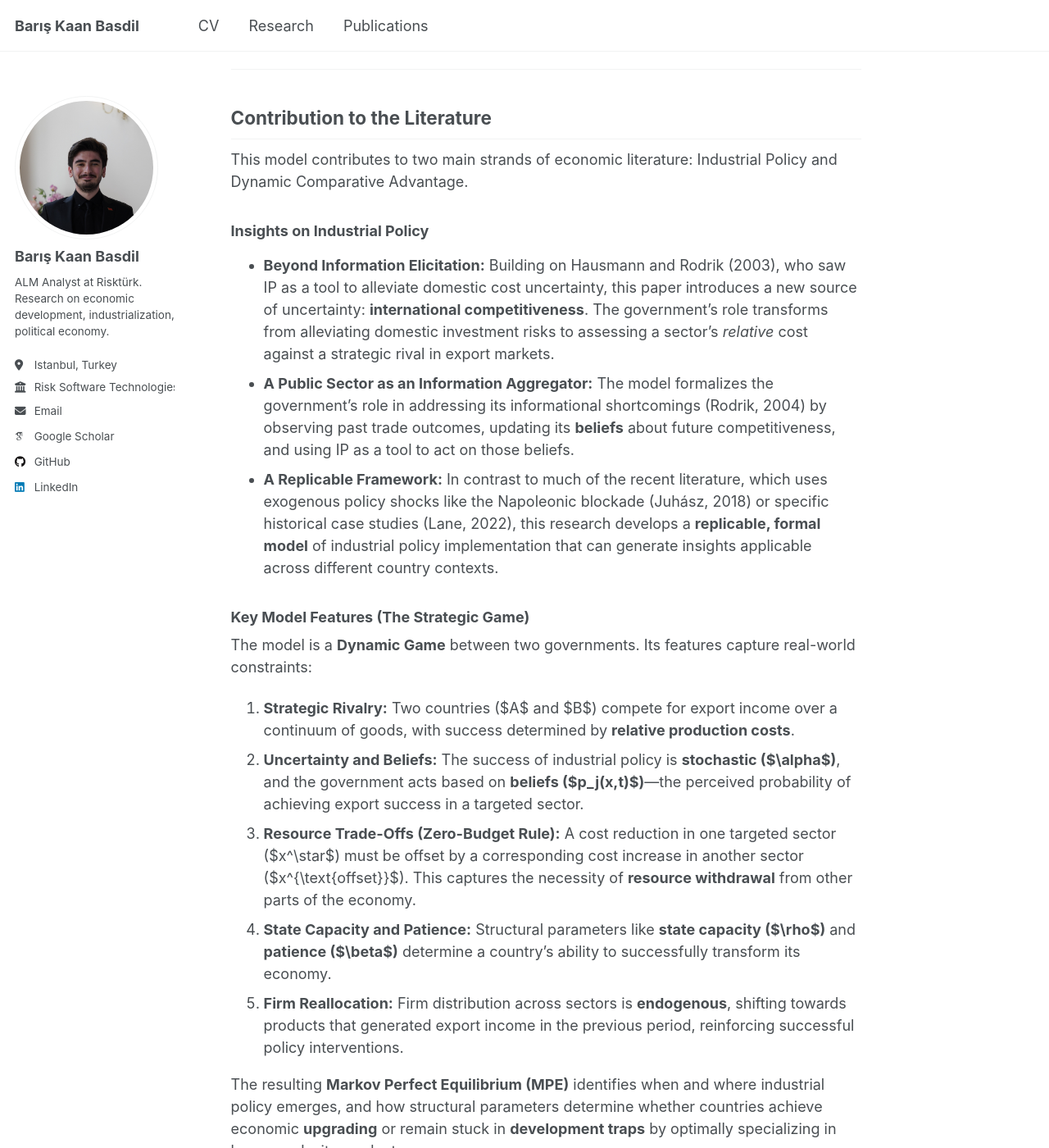
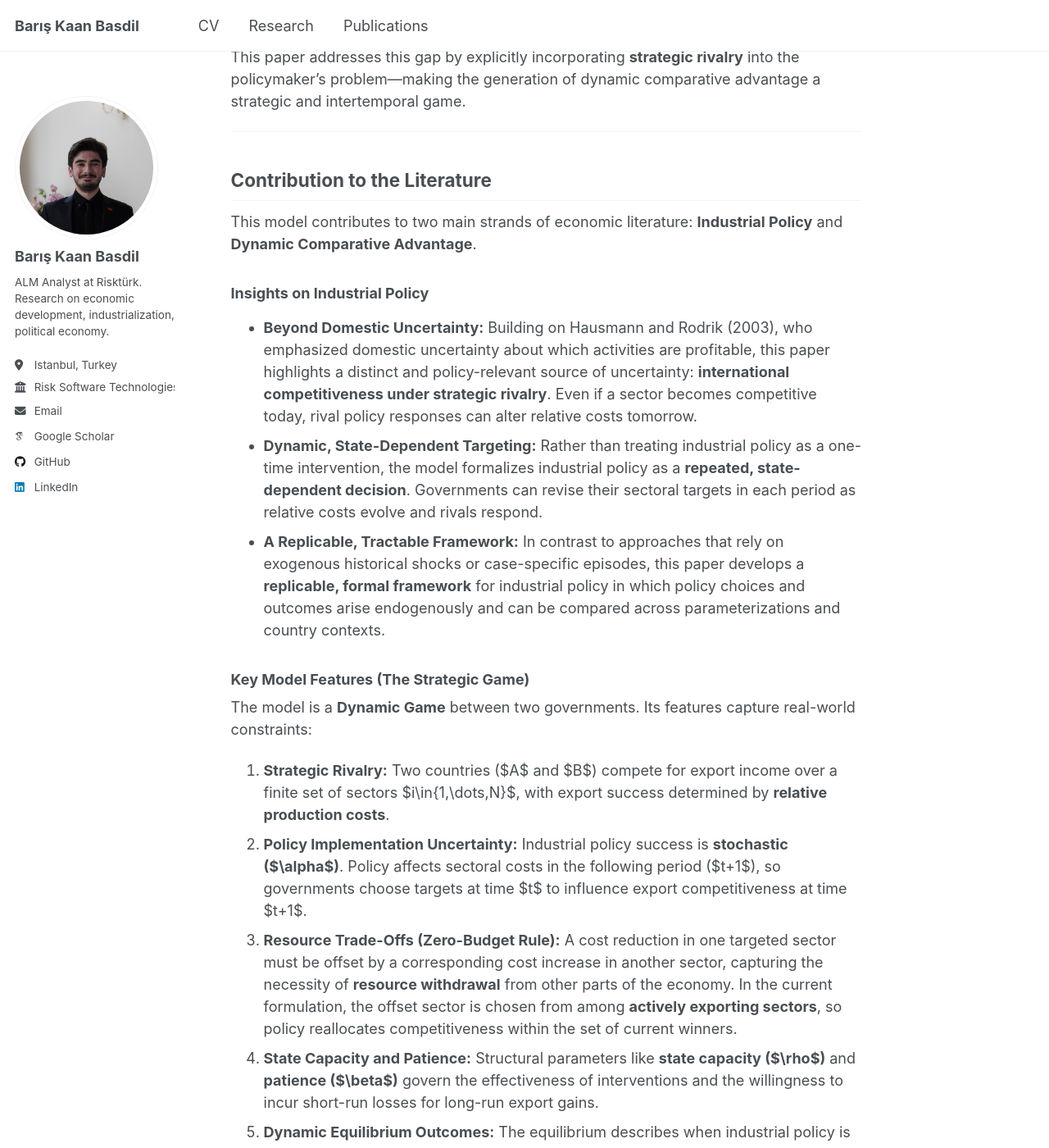
Before and after one commit to bkbasdil/bkbasdil.github.io, a Jekyll site: the page built from _pages/research/industrial-policy.md, in a window 1280 px wide and 1400 px high, scrolled down 857 px. Shown: the whole window at 82% size. Built offline with Jekyll 4.4.1, drawn with Linux system fonts in a browser that asks for light colours; some web fonts are replaced; a script that is not in the unit is left out; some of the changed text lies outside the part shown.

Commit message:
Update industrial-policy.md

```diff
--- a/_pages/research/industrial-policy.md
+++ b/_pages/research/industrial-policy.md
@@ -1,5 +1,5 @@
 ---
-title: "A Model of Strategic Dynamic Comparative Advantage"
+title: "Endogenous Industrial Policy and Dynamic Export Competitiveness"
 permalink: /research/industrial-policy/
 layout: single
 author_profile: true
@@ -9,40 +9,44 @@
 <em>Baris Kaan Basdil</em>
 </h3>
 
+<h3 style="margin-top:-10px; font-weight:normal; color:#555;">
+<em>Baris Kaan Basdil</em>
+</h3>
+
 ## Motivations: Industrial Policy and Strategic Competition
 
-This research introduces a **dynamic game-theoretic model** to study how **governments strategically use industrial policy (IP) to build export competitiveness** in the face of international rivalry and uncertainty.
+This research introduces a **dynamic game-theoretic model** to study how **governments strategically use industrial policy (IP) to build export competitiveness** under international rivalry and policy uncertainty.
 
 ### The Reinterpretation of Comparative Advantage
 
-Traditional Ricardian theory suggests countries should specialize in sectors where they already have a comparative advantage. However, the sequential development strategy of **East Asian countries**—first protecting, then promoting industries—highlights an effort to *build* a comparative advantage over time, rather than relying solely on static endowments. This idea of **dynamic comparative advantage** has been formalized by work such as Redding (1999), which showed that selective trade policy could improve welfare by endogenizing trade patterns and growth. The economic history of nations like **South Korea** under the Heavy-Chemical Industry Drive illustrates the profound impact of such a coordinated, sector-specific strategy.
+Traditional Ricardian theory suggests countries should specialize in sectors where they already have a comparative advantage. However, the sequential development strategy of **East Asian countries**—first protecting, then promoting industries—highlights an effort to *build* comparative advantage over time, rather than relying solely on static endowments. This idea of **dynamic comparative advantage** has been formalized by work such as Redding (1999), which showed that selective trade policy could improve welfare by endogenizing trade patterns and growth. The economic history of nations like **South Korea** under the Heavy-Chemical Industry Drive illustrates the profound impact of such coordinated, sector-specific strategies.
 
 ### The New Era of Strategic Policy
 
 Following the 2008 financial crisis and recent geopolitical tensions, the use of industrial and protectionist policies has surged globally, exemplified by the U.S. **CHIPS and Science Act**. This environment of **tit-for-tat protectionism** introduces a critical element: **strategy**. Policy is no longer conducted in isolation, but in response to the actions, capacities, and successes of trade rivals.
 
-This paper addresses this gap by expanding the policymaker's problem to include **strategic rivalry**—making the generation of dynamic comparative advantage a true game.
+This paper addresses this gap by explicitly incorporating **strategic rivalry** into the policymaker’s problem—making the generation of dynamic comparative advantage a strategic and intertemporal game.
 
 ---
 
 ## Contribution to the Literature
 
-This model contributes to two main strands of economic literature: Industrial Policy and Dynamic Comparative Advantage.
+This model contributes to two main strands of economic literature: **Industrial Policy** and **Dynamic Comparative Advantage**.
 
 ### Insights on Industrial Policy
 
-* **Beyond Information Elicitation:** Building on Hausmann and Rodrik (2003), who saw IP as a tool to alleviate domestic cost uncertainty, this paper introduces a new source of uncertainty: **international competitiveness**. The government's role transforms from alleviating domestic investment risks to assessing a sector's *relative* cost against a strategic rival in export markets.
-* **A Public Sector as an Information Aggregator:** The model formalizes the government's role in addressing its informational shortcomings (Rodrik, 2004) by observing past trade outcomes, updating its **beliefs** about future competitiveness, and using IP as a tool to act on those beliefs.
-* **A Replicable Framework:** In contrast to much of the recent literature, which uses exogenous policy shocks like the Napoleonic blockade (Juhász, 2018) or specific historical case studies (Lane, 2022), this research develops a **replicable, formal model** of industrial policy implementation that can generate insights applicable across different country contexts.
+* **Beyond Domestic Uncertainty:** Building on Hausmann and Rodrik (2003), who emphasized domestic uncertainty about which activities are profitable, this paper highlights a distinct and policy-relevant source of uncertainty: **international competitiveness under strategic rivalry**. Even if a sector becomes competitive today, rival policy responses can alter relative costs tomorrow.
+* **Dynamic, State-Dependent Targeting:** Rather than treating industrial policy as a one-time intervention, the model formalizes industrial policy as a **repeated, state-dependent decision**. Governments can revise their sectoral targets in each period as relative costs evolve and rivals respond.
+* **A Replicable, Tractable Framework:** In contrast to approaches that rely on exogenous historical shocks or case-specific episodes, this paper develops a **replicable, formal framework** for industrial policy in which policy choices and outcomes arise endogenously and can be compared across parameterizations and country contexts.
 
 ### Key Model Features (The Strategic Game)
 
 The model is a **Dynamic Game** between two governments. Its features capture real-world constraints:
 
-1.  **Strategic Rivalry:** Two countries ($A$ and $B$) compete for export income over a continuum of goods, with success determined by **relative production costs**.
-2.  **Uncertainty and Beliefs:** The success of industrial policy is **stochastic ($\alpha$)**, and the government acts based on **beliefs ($p_j(x,t)$)**—the perceived probability of achieving export success in a targeted sector.
-3.  **Resource Trade-Offs (Zero-Budget Rule):** A cost reduction in one targeted sector ($x^\star$) must be offset by a corresponding cost increase in another sector ($x^{\text{offset}}$). This captures the necessity of **resource withdrawal** from other parts of the economy.
-4.  **State Capacity and Patience:** Structural parameters like **state capacity ($\rho$)** and **patience ($\beta$)** determine a country's ability to successfully transform its economy.
-5.  **Firm Reallocation:** Firm distribution across sectors is **endogenous**, shifting towards products that generated export income in the previous period, reinforcing successful policy interventions.
+1. **Strategic Rivalry:** Two countries ($A$ and $B$) compete for export income over a finite set of sectors $i\in\{1,\dots,N\}$, with export success determined by **relative production costs**.
+2. **Policy Implementation Uncertainty:** Industrial policy success is **stochastic ($\alpha$)**. Policy affects sectoral costs in the following period ($t+1$), so governments choose targets at time $t$ to influence export competitiveness at time $t+1$.
+3. **Resource Trade-Offs (Zero-Budget Rule):** A cost reduction in one targeted sector must be offset by a corresponding cost increase in another sector, capturing the necessity of **resource withdrawal** from other parts of the economy. In the current formulation, the offset sector is chosen from among **actively exporting sectors**, so policy reallocates competitiveness within the set of current winners.
+4. **State Capacity and Patience:** Structural parameters like **state capacity ($\rho$)** and **patience ($\beta$)** govern the effectiveness of interventions and the willingness to incur short-run losses for long-run export gains.
+5. **Dynamic Equilibrium Outcomes:** The equilibrium describes when industrial policy is used, which sectors are targeted and sacrificed, and how strategic interaction shapes trajectories of **export upgrading**, persistence, or cycling in sectoral advantage.
 
-The resulting **Markov Perfect Equilibrium (MPE)** identifies when and where industrial policy emerges, and how structural parameters determine whether countries achieve economic **upgrading** or remain stuck in **development traps** by optimally specializing in low-complexity products.
+The resulting **Markov Perfect Equilibrium (MPE)** identifies when and where industrial policy emerges, and how structural parameters determine whether countries achieve economic **upgrading** or remain stuck in **low-complexity specialization** under strategic rivalry and uncertainty.
```
